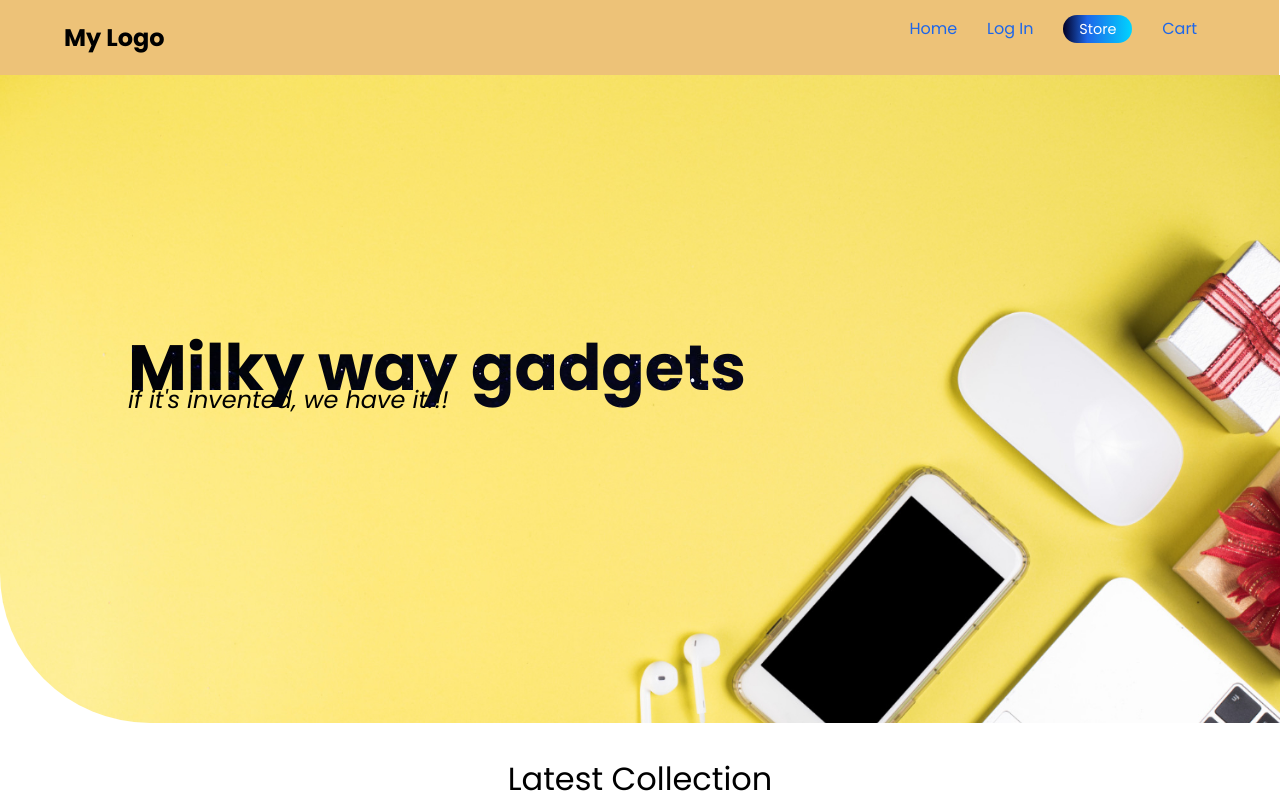
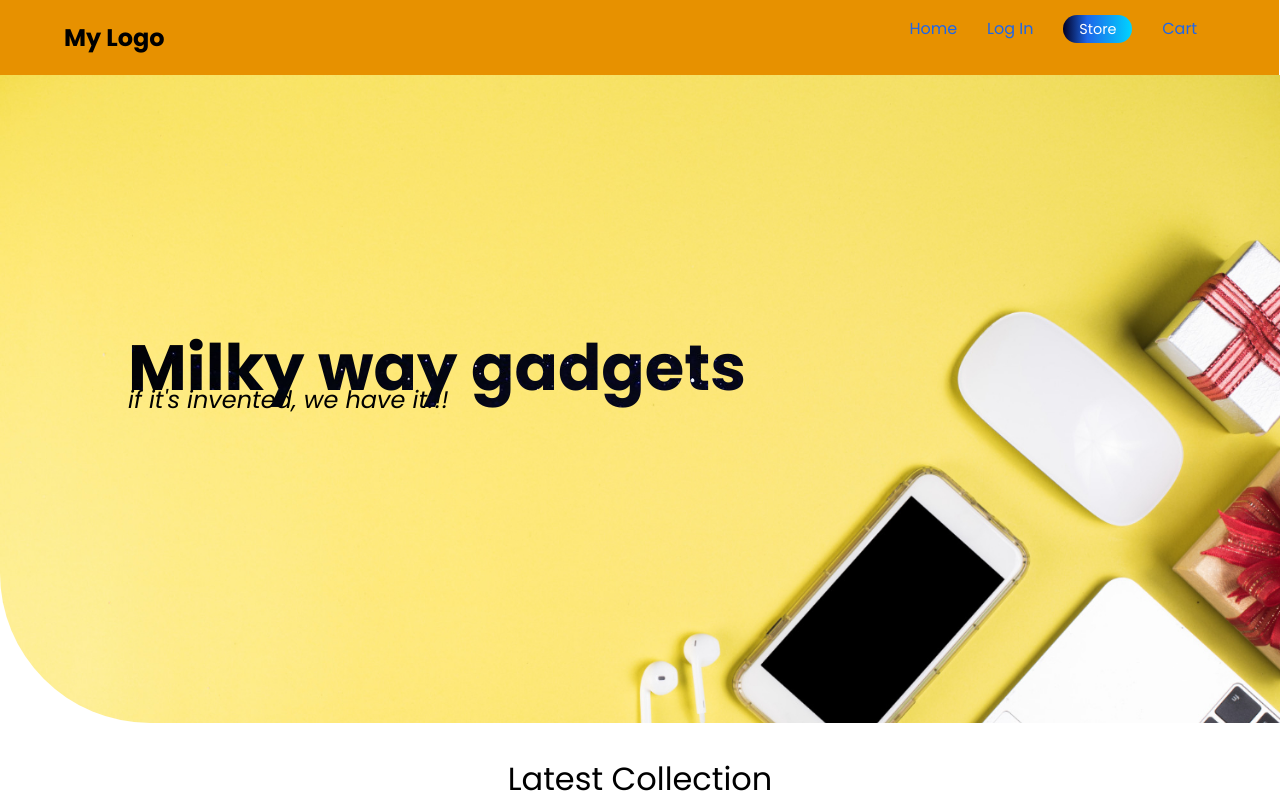
Before and after one commit to toyman640/small-shop-frontend, a React (Create React App) app: page / in a window 1280 px wide. Shown: the top 800 px of the page. Built offline with nearby package versions, Linux system fonts and the light colour scheme; a web font is replaced by a local one.

Commit message:
Fix linters errors

```diff
--- a/src/App.css
+++ b/src/App.css
@@ -47,7 +47,7 @@ body {
   .Navigation {
     /* position: absolute; */
     width: 99.9%;
-    background-color: #edc278;
+    background-color: rgb(231, 145, 0);
   }
 
   .MenuList {
```
